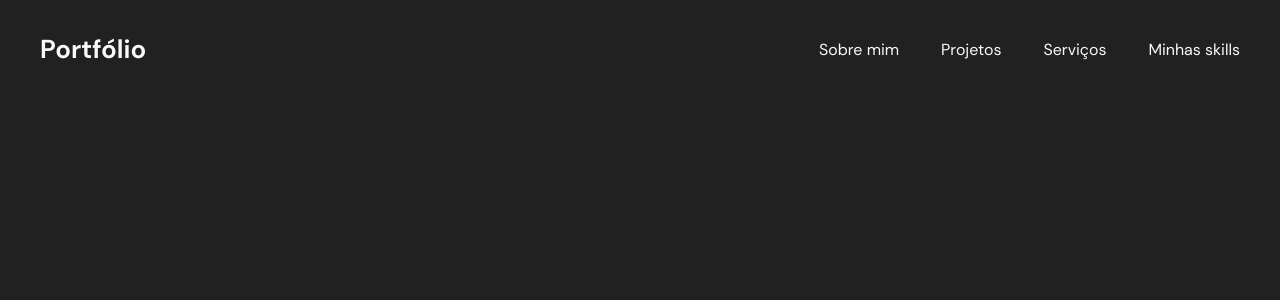
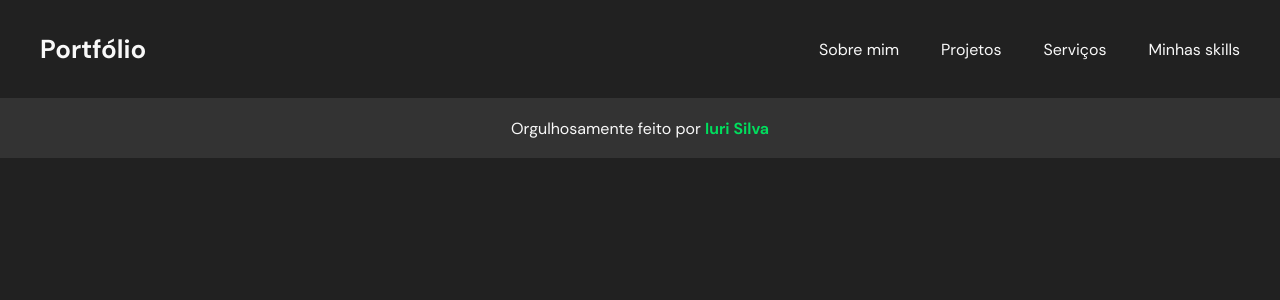
Before and after one commit to douglasgomes98/portfolio-example, a React (Vite) app: page / in a window 1280 px wide. Shown: the top 300 px of the page. Built offline with nearby package versions, Linux system fonts and the light colour scheme.

Commit message:
feat: ✨ create footer

```diff
--- /dev/null
+++ b/src/components/Footer/Footer.jsx
@@ -0,0 +1,11 @@
+import { Container } from './Footer.styles';
+
+export function Footer() {
+  return (
+    <Container>
+      <p>
+        Orgulhosamente feito por <strong>Iuri Silva</strong>
+      </p>
+    </Container>
+  );
+}
--- /dev/null
+++ b/src/components/Footer/Footer.styles.js
@@ -0,0 +1,19 @@
+import styled from 'styled-components';
+
+export const Container = styled.footer`
+  background-color: ${({ theme }) => theme.colors.backgroundHighlight};
+  height: 60px;
+  display: flex;
+  align-items: center;
+  justify-content: center;
+
+  p {
+    font-family: ${({ theme }) => theme.fonts.family.regular};
+    color: ${({ theme }) => theme.colors.secondary};
+
+    strong {
+      font-family: ${({ theme }) => theme.fonts.family.bold};
+      color: ${({ theme }) => theme.colors.primary};
+    }
+  }
+`;
--- /dev/null
+++ b/src/components/Footer/index.jsx
@@ -0,0 +1 @@
+export * from './Footer';
--- a/src/page/Dashboard/Dashboard.jsx
+++ b/src/page/Dashboard/Dashboard.jsx
@@ -1,3 +1,4 @@
+import { Footer } from '../../components/Footer';
 import { Header } from '../../components/Header';
 import { PageContainer } from '../../components/PageContainer';
 
@@ -9,6 +10,8 @@ export function Dashboard() {
       <PageContainer>
         <Header />
       </PageContainer>
+
+      <Footer />
     </Container>
   );
 }
```
